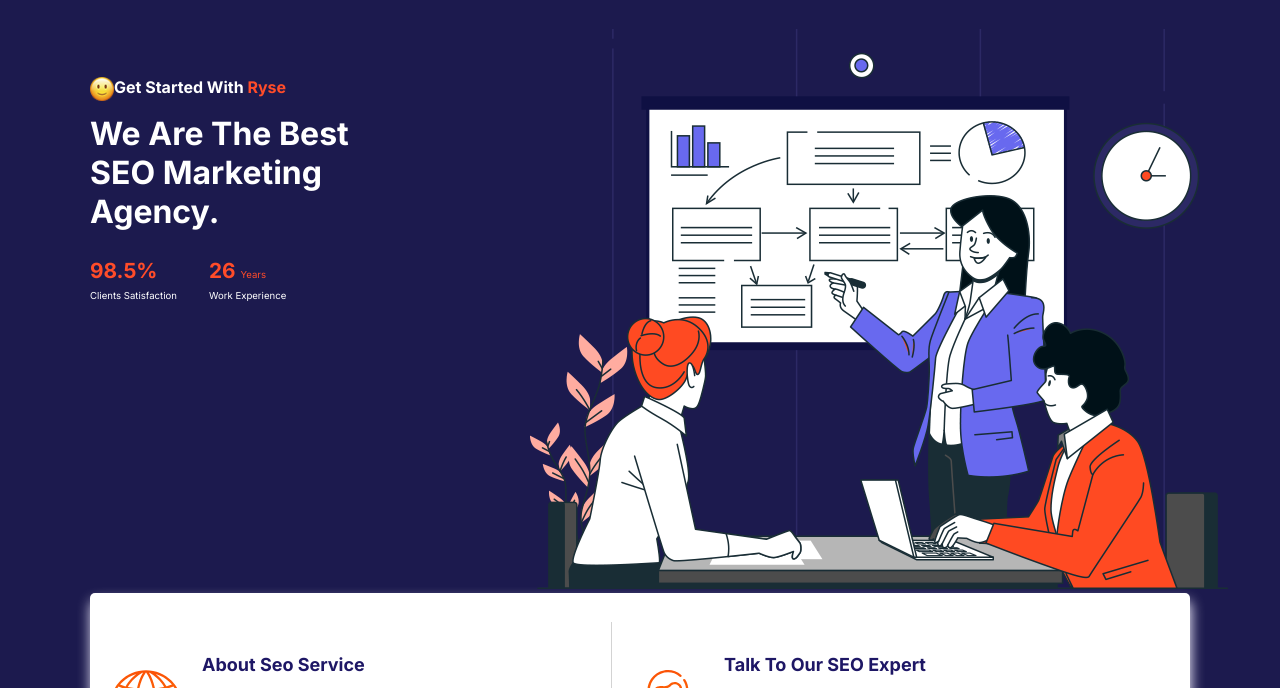
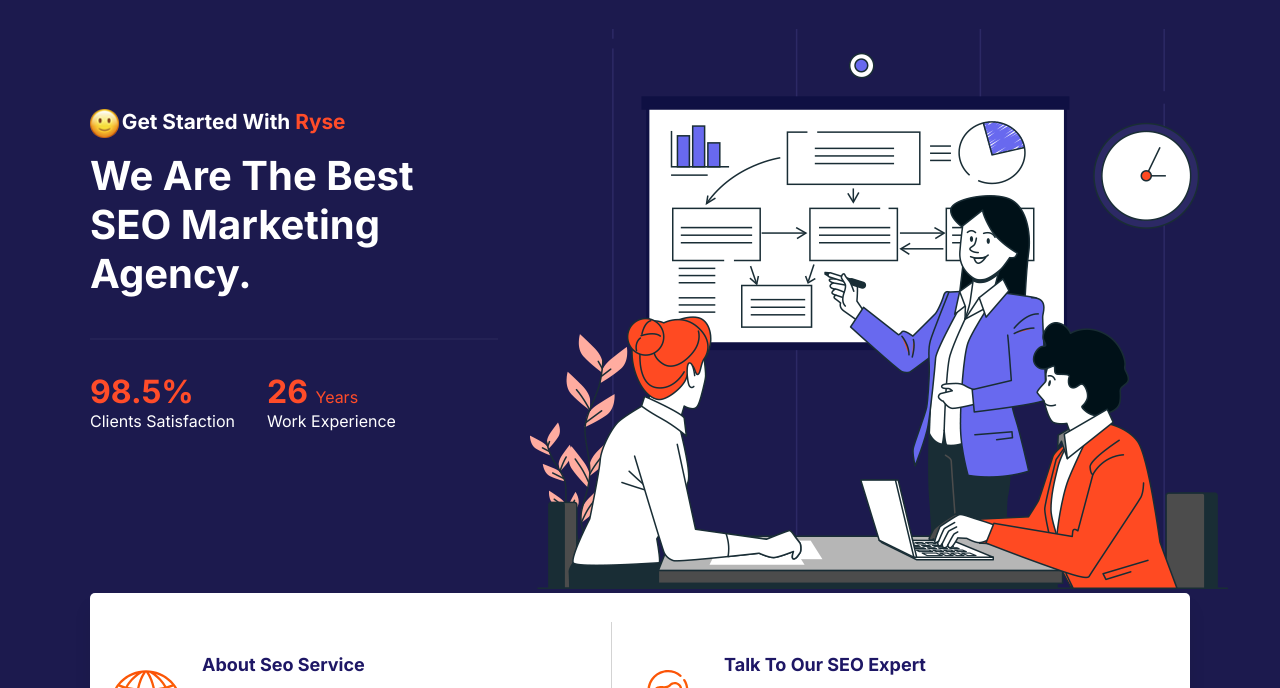
Before and after one commit to Simo0501/HTML11-RYSE, a plain HTML site: page index.html in a window 1280 px wide. Shown: the part 64-752 px from the top of the page. Drawn offline with Linux system fonts and the light colour scheme.

Commit message:
sistemato box-shadow bg-white

```diff
--- a/css/style.css
+++ b/css/style.css
@@ -22,7 +22,7 @@
   background-color:#FFFFFF;
   height: 280px;
   border-radius: 5px;
-  box-shadow: 1px 8px 13px #F3F0FE;
+  box-shadow: 0px 15px 18px   rgba(0,0,0,0.08);
 }
 .container{
   width: 100%;
@@ -101,25 +101,28 @@
   color: white;
 }
 .jumbo-text{
-  padding-top: 3rem;
+  padding-top: 5rem;
 }
 .jumbo-title{
-  font-size: 1rem;
+  font-size: 1.3rem;
   margin-bottom: 0.8rem;
 }
 .jumbo-title img{
-  height: 1.5rem;
+  height: 1.8rem;
   vertical-align: middle;
+  margin-right: 3px;
 }
 .jumbo-subtitle{
-  font-size: 2rem;
-  margin-bottom: 1.7rem;
+  font-size: 2.5rem;
+  margin-bottom: 2rem;
+  padding-bottom: 2.5rem;
+  border-bottom: 2px solid #242255;
 }
 .jumbo-data-title{
-  font-size: 1.3rem;
+  font-size: 2rem;
 }
 .jumbo-text small{
-  font-size: 0.6rem;
+  font-size: 1rem;
   font-weight: normal;
 }
 .col-svg-wd{
@@ -318,7 +321,7 @@
 .jumbo-container-img .Social{
   padding: 3rem 2.5rem;
   border: 1px solid  #F6F3FF;
-  box-shadow: 2px 3px #F6F3FF;
+  box-shadow: 6px 14px 28px rgba(240,254,240);
 }
 .jumbo-container-img .text-blu{
   margin-top: 0.7rem;
```
